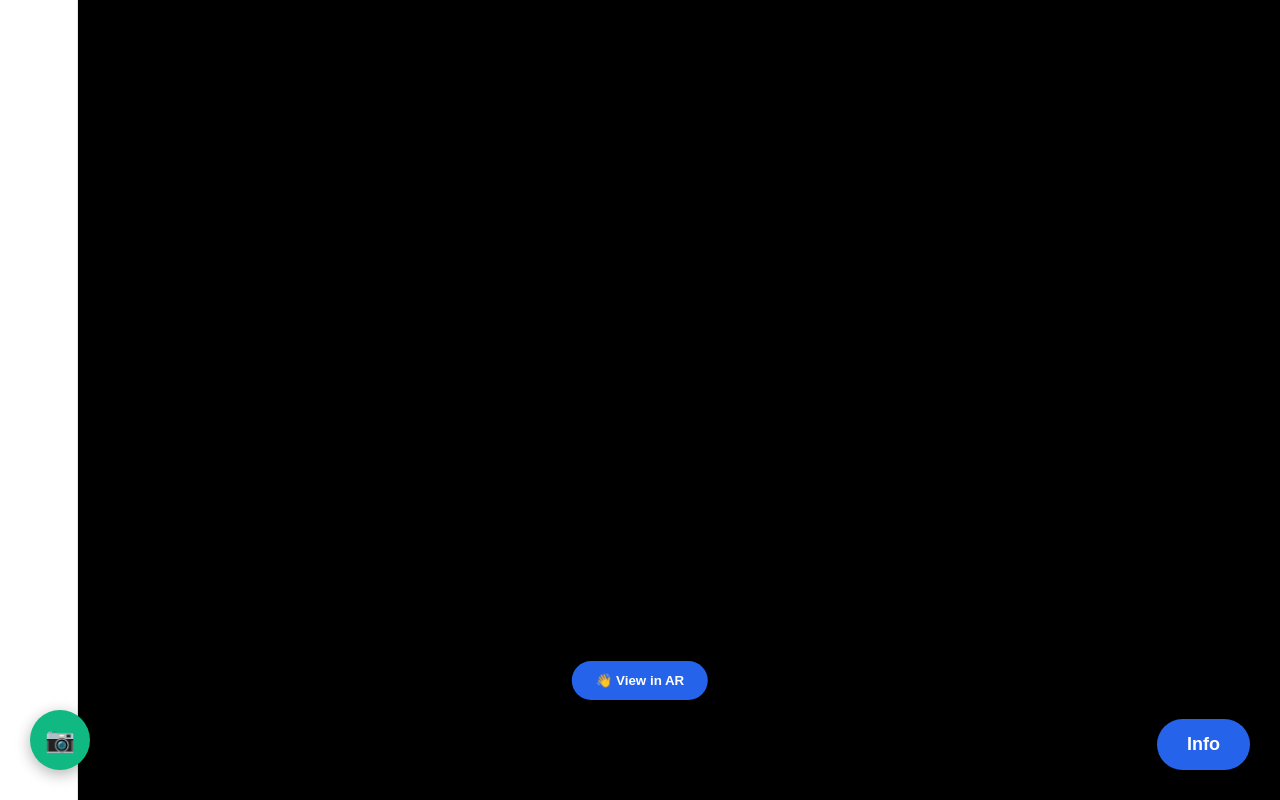
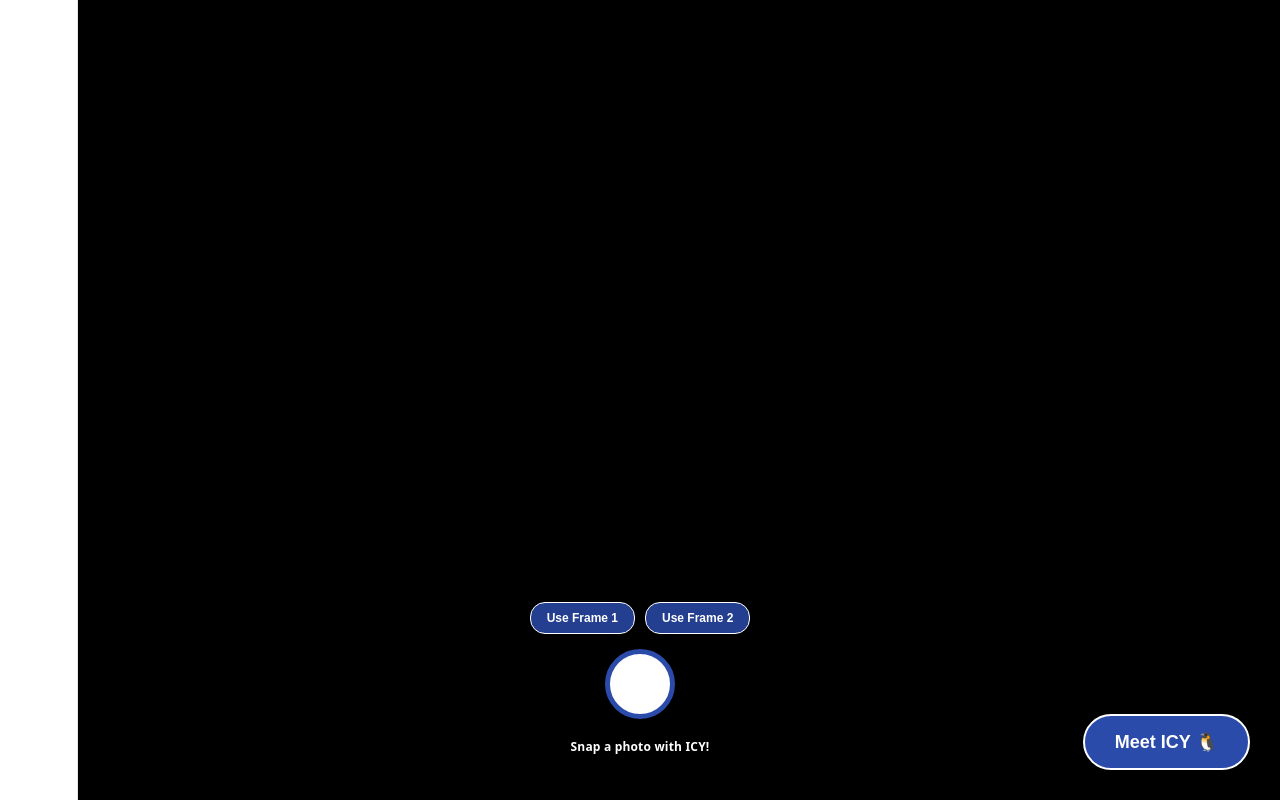
Before and after one commit to chakshu3011/antarctic-pwa, a React (Vite) app: page / in a window 1280 px wide. Shown: the top 800 px of the page. Built offline with nearby package versions, Linux system fonts and the light colour scheme.

Commit message:
Fix: updated ICY and AR frames

```diff
--- a/src/App.jsx
+++ b/src/App.jsx
@@ -1,13 +1,12 @@
-import React, { useState, useEffect, useRef } from 'react';
+import React, { useState, useEffect } from 'react';
 import { BrowserRouter, Routes, Route } from 'react-router-dom';
 
 const PenguinAR = () => {
   const [isInfoOpen, setIsInfoOpen] = useState(false);
   const [isThankYouOpen, setIsThankYouOpen] = useState(false);
 
-  // NEW STATES FOR PHOTO FEATURE
-  const [isFrameUiOpen, setIsFrameUiOpen] = useState(false);
-  const [selectedFrame, setSelectedFrame] = useState(null); // null, 'frame1', or 'frame2'
+  // FRAME CONTROLS FOR LIVE AR CAPTURE
+  const [activeFrame, setActiveFrame] = useState(null); // null, 'frame1', or 'frame2'
 
   useEffect(() => {
     if (isThankYouOpen) {
@@ -18,60 +17,54 @@ const PenguinAR = () => {
     }
   }, [isThankYouOpen]);
 
-  // CORE CAPTURE FUNCTION FOR ANDROID
-  const takePhotoWithFrame = async () => {
+  // CAPTURES AR CANVAS AND MERGES ACTIVE PNG FRAME
+  const captureArSnapshot = async () => {
     const viewer = document.querySelector('model-viewer');
     if (!viewer) return;
 
-    // 1. Capture the raw AR background and 3D model canvas
-    const base64Image = viewer.toDataURL({ format: 'png' });
+    // 1. Grab raw pixels from webxr canvas stream
+    const rawSceneBase64 = viewer.toDataURL({ format: 'png' });
 
-    // 2. Setup an HTML Canvas to merge the photo and the frame
-    const canvas = document.createElement('canvas');
-    const ctx = canvas.getContext('2d');
-    const mainImg = new Image();
+    const outputCanvas = document.createElement('canvas');
+    const drawingContext = outputCanvas.getContext('2d');
+    const underlyingSceneImg = new Image();
 
-    mainImg.onload = () => {
-      canvas.width = mainImg.width;
-      canvas.height = mainImg.height;
+    underlyingSceneImg.onload = () => {
+      outputCanvas.width = underlyingSceneImg.width;
+      outputCanvas.height = underlyingSceneImg.height;
 
-      // Draw the AR scene
-      ctx.drawImage(mainImg, 0, 0);
+      // Draw base photo background
+      drawingContext.drawImage(underlyingSceneImg, 0, 0);
 
-      // 3. Overlay the chosen frame PNG if one is selected
-      if (selectedFrame) {
-        const frameImg = new Image();
-        frameImg.src = selectedFrame === 'frame1' ? '/images/frame1.png' : '/images/frame2.png';
-        frameImg.onload = () => {
-          ctx.drawImage(frameImg, 0, 0, canvas.width, canvas.height);
-          saveFinalImage(canvas);
+      // 2. Composite frame graphic directly over the scene matrix
+      if (activeFrame) {
+        const structuralFrameOverlay = new Image();
+        structuralFrameOverlay.src = activeFrame === 'frame1' ? '/images/frame1.png' : '/images/frame2.png';
+        structuralFrameOverlay.onload = () => {
+          drawingContext.drawImage(structuralFrameOverlay, 0, 0, outputCanvas.width, outputCanvas.height);
+          commitImageToDisk(outputCanvas);
         };
       } else {
-        saveFinalImage(canvas);
+        commitImageToDisk(outputCanvas);
       }
     };
-    mainImg.src = base64Image;
+    underlyingSceneImg.src = rawSceneBase64;
   };
 
-  // Helper to trigger mobile browser download file prompt
-  const saveFinalImage = (canvas) => {
-    const finalUrl = canvas.toDataURL('image/png');
-    const downloadLink = document.createElement('a');
-    downloadLink.download = `antarctic_centre_photo_${Date.now()}.png`;
-    downloadLink.href = finalUrl;
-    downloadLink.click();
+  const commitImageToDisk = (targetCanvas) => {
+    const finalDataStream = targetCanvas.toDataURL('image/png');
+    const localDownloaderAnchor = document.createElement('a');
+    localDownloaderAnchor.download = `Meet_ICY_Antarctic_Centre_${Date.now()}.png`;
+    localDownloaderAnchor.href = finalDataStream;
+    localDownloaderAnchor.click();
   };
-
-  // Hide main control buttons when any overlay screen is open
-  const areControlsHidden = isInfoOpen || isThankYouOpen || isFrameUiOpen;
 
   return (
     <div style={{ width: '100vw', height: '100dvh', margin: 0, padding: 0, overflow: 'hidden', backgroundColor: 'black' }}>
 
-      {/* 1. AR VIEWER CONTROLLER */}
+      {/* 1. CORE ENGINE CONTAINER */}
       <div style={{
-        width: '100%',
-        height: '100%',
+        width: '100%', height: '100%',
         transition: 'filter 0.5s ease',
         filter: isInfoOpen || isThankYouOpen ? 'blur(10px)' : 'none'
       }}>
@@ -88,126 +81,77 @@ const PenguinAR = () => {
           ar-scale="fixed"
           style={{ width: '100%', height: '100%', backgroundColor: 'transparent' }}
         >
+
+          {/* THE MASTER AR CAMERA SYSTEM LAYER */}
+          <div slot="ar-button" style={{ position: 'absolute', inset: 0, pointerEvents: 'none', zIndex: 100 }}>
+
+            {/* Live Visual Frame Overlay in AR Mode */}
+            {activeFrame && (
+              <img
+                src={activeFrame === 'frame1' ? '/images/frame1.png' : '/images/frame2.png'}
+                alt="Active Frame Border"
+                style={{ width: '100%', height: '100%', objectFit: 'contain', position: 'absolute', inset: 0, pointerEvents: 'none' }}
+              />
+            )}
+
+            {/* Custom AR Interactive HUD HUD Controls */}
+            <div style={{
+              position: 'absolute', bottom: '40px', left: 0, right: 0,
+              display: 'flex', flexDirection: 'column', alignItems: 'center', gap: '15px',
+              pointerEvents: 'auto'
+            }}>
+
+              {/* Frame Selection Row inside AR space */}
+              <div style={{ display: 'flex', gap: '10px' }}>
                 <button
-            slot="ar-button"
+                  onClick={(e) => { e.stopPropagation(); setActiveFrame(activeFrame === 'frame1' ? null : 'frame1'); }}
+                  style={{ padding: '8px 16px', borderRadius: '15px', border: '1.5px solid white', backgroundColor: activeFrame === 'frame1' ? '#10b981' : 'rgba(43,75,170,0.85)', color: 'white', fontWeight: 'bold', fontSize: '12px' }}
+                >
+                  {activeFrame === 'frame1' ? 'Frame 1 Enabled' : 'Use Frame 1'}
+                </button>
+                <button
+                  onClick={(e) => { e.stopPropagation(); setActiveFrame(activeFrame === 'frame2' ? null : 'frame2'); }}
+                  style={{ padding: '8px 16px', borderRadius: '15px', border: '1.5px solid white', backgroundColor: activeFrame === 'frame2' ? '#10b981' : 'rgba(43,75,170,0.85)', color: 'white', fontWeight: 'bold', fontSize: '12px' }}
+                >
+                  {activeFrame === 'frame2' ? 'Frame 2 Enabled' : 'Use Frame 2'}
+                </button>
+              </div>
+
+              {/* Dynamic Capture Trigger */}
+              <button
+                onClick={(e) => { e.stopPropagation(); captureArSnapshot(); }}
                 style={{
-              position: 'absolute', bottom: '100px', left: '50%', transform: 'translateX(-50%)',
-              padding: '12px 24px', backgroundColor: '#2563eb', color: 'white',
-              border: 'none', borderRadius: '30px', fontWeight: 'bold', zIndex: 10
+                  width: '70px', height: '70px', backgroundColor: 'white',
+                  border: '5px solid #2B4BAA', borderRadius: '50%', boxShadow: '0 0 15px rgba(0,0,0,0.4)',
+                  cursor: 'pointer'
                 }}
-          >
-            👋 View in AR
-          </button>
+              />
+
+              <p style={{ color: 'white', margin: 0, fontSize: '12px', textShadow: '1px 1px 4px rgba(0,0,0,0.8)', fontWeight: 'bold' }}>
+                Snap a photo with ICY!
+              </p>
+            </div>
+          </div>
+
         </model-viewer>
       </div>
 
-      {/* 2. FLOATING PASSIVE ACTION BUTTONS */}
-      {!areControlsHidden && (
-        <>
-          {/* Main Info Button */}
+      {/* 2. CUTE CUSTOM BRANDED INTRODUCTION BUTTON */}
+      {!isInfoOpen && !isThankYouOpen && (
         <button
           onClick={() => setIsInfoOpen(true)}
           style={{
             position: 'absolute', bottom: '30px', right: '30px',
-              padding: '15px 30px', backgroundColor: '#2563eb', color: 'white',
-              border: 'none', borderRadius: '50px', fontWeight: 'bold', fontSize: '18px',
-              boxShadow: '0 4px 15px rgba(0,0,0,0.3)', zIndex: 20
+            padding: '15px 30px', backgroundColor: '#2B4BAA', color: 'white',
+            border: '2px solid white', borderRadius: '50px', fontWeight: 'bold', fontSize: '18px',
+            boxShadow: '0 4px 15px rgba(0,0,0,0.4)', zIndex: 20, cursor: 'pointer'
           }}
         >
-            Info
+          Meet ICY 🐧
         </button>
-
-          {/* New Camera / Frame Screen Button */}
-          <button
-            onClick={() => setIsFrameUiOpen(true)}
-            style={{
-              position: 'absolute', bottom: '30px', left: '30px',
-              width: '60px', height: '60px', backgroundColor: '#10b981', color: 'white',
-              border: 'none', borderRadius: '50%', fontSize: '24px', cursor: 'pointer',
-              boxShadow: '0 4px 15px rgba(0,0,0,0.3)', zIndex: 20,
-              display: 'flex', alignItems: 'center', justifyContent: 'center'
-            }}
-          >
-            📷
-          </button>
-        </>
       )}
 
-      {/* 3. TRANSPARENT FRAME LIVE VIEW OVERLAY */}
-      {isFrameUiOpen && (
-        <div style={{ position: 'absolute', inset: 0, zIndex: 40, pointerEvents: 'none' }}>
-
-          {/* Active Frame Layer (Only captures if selected) */}
-          {selectedFrame && (
-            <img
-              src={selectedFrame === 'frame1' ? '/images/frame1.png' : '/images/frame2.png'}
-              alt="Active Overlay Frame"
-              style={{ width: '100%', height: '100%', objectFit: 'contain', position: 'absolute', inset: 0 }}
-            />
-          )}
-
-          {/* Interactive Frame UI Sub-Panel Controllers */}
-          <div style={{
-            position: 'absolute', bottom: '40px', left: 0, right: 0,
-            display: 'flex', flexDirection: 'column', alignItems: 'center', gap: '20px',
-            pointerEvents: 'auto' // Re-enables clicking for this sub-section
-          }}>
-
-            {/* Frame Selector Toggles */}
-            <div style={{ display: 'flex', gap: '15px' }}>
-              <button
-                onClick={() => setSelectedFrame(selectedFrame === 'frame1' ? null : 'frame1')}
-                style={{
-                  padding: '10px 20px', borderRadius: '20px', border: '2px solid white',
-                  backgroundColor: selectedFrame === 'frame1' ? '#10b981' : 'rgba(0,0,0,0.6)',
-                  color: 'white', fontWeight: 'bold', cursor: 'pointer'
-                }}
-              >
-                {selectedFrame === 'frame1' ? 'Frame 1 Active' : 'Select Frame 1'}
-              </button>
-
-              <button
-                onClick={() => setSelectedFrame(selectedFrame === 'frame2' ? null : 'frame2')}
-                style={{
-                  padding: '10px 20px', borderRadius: '20px', border: '2px solid white',
-                  backgroundColor: selectedFrame === 'frame2' ? '#10b981' : 'rgba(0,0,0,0.6)',
-                  color: 'white', fontWeight: 'bold', cursor: 'pointer'
-                }}
-              >
-                {selectedFrame === 'frame2' ? 'Frame 2 Active' : 'Select Frame 2'}
-              </button>
-            </div>
-
-            {/* Shutter Shapshot Button & Exit Control Row */}
-            <div style={{ display: 'flex', alignItems: 'center', gap: '40px' }}>
-
-              {/* Close Frame Mode */}
-              <button
-                onClick={() => { setIsFrameUiOpen(false); setSelectedFrame(null); }}
-                style={{ backgroundColor: 'rgba(255,255,255,0.2)', color: 'white', border: 'none', padding: '10px 20px', borderRadius: '20px', fontWeight: 'bold', cursor: 'pointer' }}
-              >
-                Exit
-              </button>
-
-              {/* Central Shutter Action Button */}
-              <button
-                onClick={takePhotoWithFrame}
-                style={{
-                  width: '75px', height: '75px', backgroundColor: 'white',
-                  border: '5px solid #10b981', borderRadius: '50%', cursor: 'pointer',
-                  boxShadow: '0 0 15px rgba(0,0,0,0.5)'
-                }}
-              />
-
-              {/* Invisible spacer to keep shutter centered balanced */}
-              <div style={{ width: '60px' }} />
-            </div>
-
-          </div>
-        </div>
-      )}
-
-      {/* 4. GRAPHIC INFO OVERLAY */}
+      {/* 3. INFO PANEL POPUP */}
       {isInfoOpen && (
         <div style={{ position: 'absolute', inset: 0, zIndex: 50, display: 'flex', alignItems: 'center', justifyContent: 'center', backgroundColor: 'rgba(0,0,0,0.5)', backdropFilter: 'blur(5px)' }}>
           <div style={{ position: 'relative' }}>
@@ -215,16 +159,16 @@ const PenguinAR = () => {
               onClick={() => setIsInfoOpen(false)}
               style={{ position: 'absolute', top: '12px', right: '12px', width: '30px', height: '30px', borderRadius: '50%', border: '1.5px solid white', backgroundColor: '#2B4BAA', color: 'white', fontSize: '18px', fontWeight: '300', cursor: 'pointer', zIndex: 10, display: 'flex', alignItems: 'center', justifyContent: 'center', padding: 0 }}
             >✕</button>
-            <img src="/images/info.png" alt="Penguin Facts" style={{ width: '340px', borderRadius: '24px', display: 'block' }} />
-            <img src="/images/try.png" alt="Try Action Button" onClick={() => { setIsInfoOpen(false); setIsThankYouOpen(true); }} style={{ position: 'absolute', bottom: '45px', left: '50%', transform: 'translateX(-50%)', width: '120px', cursor: 'pointer' }} />
+            <img src="/images/info.png" alt="Penguin Facts Card" style={{ width: '340px', borderRadius: '24px', display: 'block' }} />
+            <img src="/images/try.png" alt="Action Trigger" onClick={() => { setIsInfoOpen(false); setIsThankYouOpen(true); }} style={{ position: 'absolute', bottom: '45px', left: '50%', transform: 'translateX(-50%)', width: '120px', cursor: 'pointer' }} />
           </div>
         </div>
       )}
 
-      {/* 5. THANK YOU POPUP MODAL */}
+      {/* 4. THANK YOU SCREEN MODAL */}
       {isThankYouOpen && (
         <div style={{ position: 'absolute', inset: 0, zIndex: 60, display: 'flex', alignItems: 'center', justifyContent: 'center', backgroundColor: 'rgba(0,0,0,0.65)' }}>
-          <img src="/images/thankyou.png" alt="Thank You Message" style={{ width: '320px', display: 'block' }} />
+          <img src="/images/thankyou.png" alt="Appreciation Frame" style={{ width: '320px', display: 'block' }} />
         </div>
       )}
 
```
Lines whose indentation alone changed are shown as unchanged.
